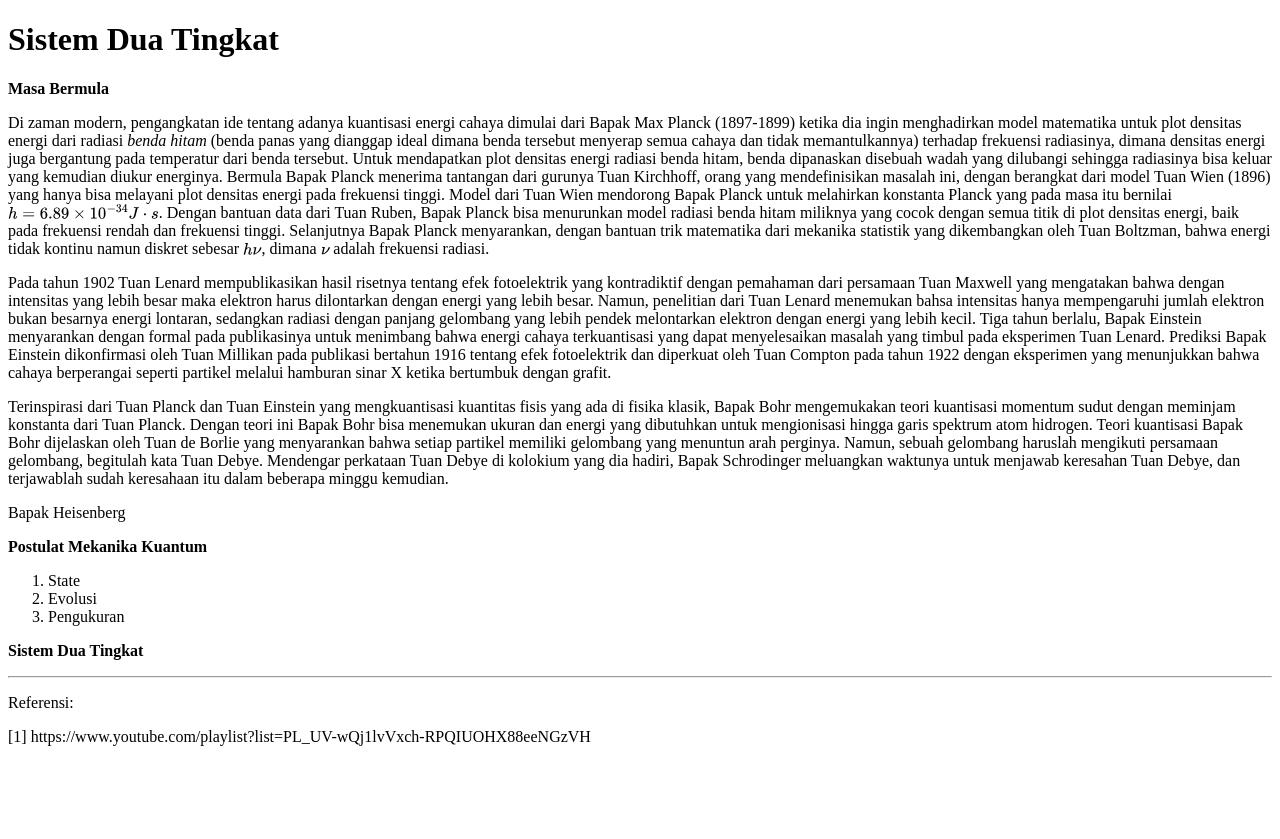
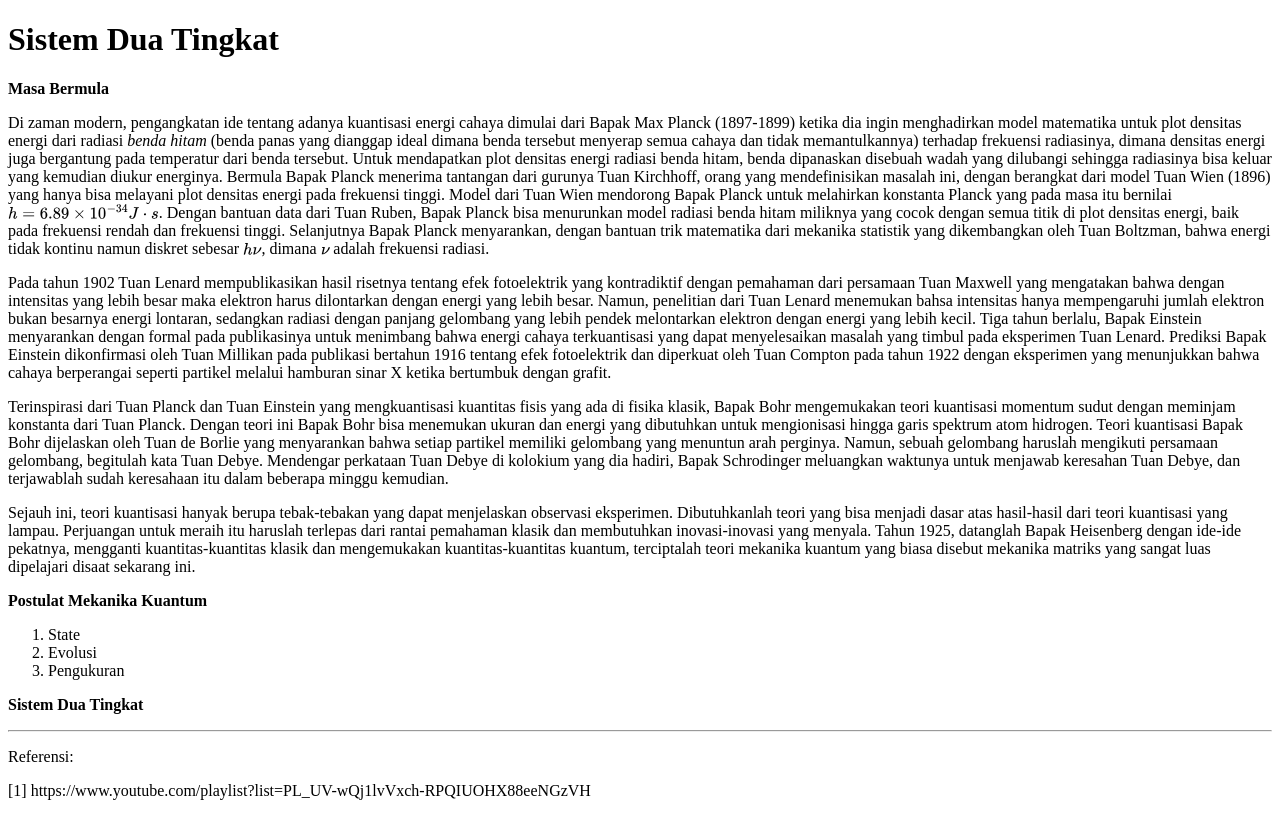
Before and after one commit to dangausuluah/dangausuluah.github.io, a Jekyll site: the page built from _posts/2025-08-26-SDT.md, in a window 1280 px wide. Shown: the top 839 px of the page. Built offline with Jekyll 4.4.1, drawn with Linux system fonts in a browser that asks for light colours; nearby versions of some CDN libraries; our own code applies the rules of GitHub Pages for plain Markdown files; a script that is not in the unit is left out; comment, search, counter and statistics services are not loaded.

Commit message:
Update 2025-08-26-SDT.md

```diff
--- a/_posts/2025-08-26-SDT.md
+++ b/_posts/2025-08-26-SDT.md
@@ -10,7 +10,7 @@ Pada tahun 1902 Tuan Lenard mempublikasikan hasil risetnya tentang efek fotoelek
 
 Terinspirasi dari Tuan Planck dan Tuan Einstein yang mengkuantisasi kuantitas fisis yang ada di fisika klasik, Bapak Bohr mengemukakan teori kuantisasi momentum sudut dengan meminjam konstanta dari Tuan Planck. Dengan teori ini Bapak Bohr bisa menemukan ukuran dan energi yang dibutuhkan untuk mengionisasi hingga garis spektrum atom hidrogen. Teori kuantisasi Bapak Bohr dijelaskan oleh Tuan de Borlie yang menyarankan bahwa setiap partikel memiliki gelombang yang menuntun arah perginya. Namun, sebuah gelombang haruslah mengikuti persamaan gelombang, begitulah kata Tuan Debye. Mendengar perkataan Tuan Debye di kolokium yang dia hadiri, Bapak Schrodinger meluangkan waktunya untuk menjawab keresahan Tuan Debye, dan terjawablah sudah keresahaan itu dalam beberapa minggu kemudian.
 
-Bapak Heisenberg
+Sejauh ini, teori kuantisasi hanyak berupa tebak-tebakan yang dapat menjelaskan observasi eksperimen. Dibutuhkanlah teori yang bisa menjadi dasar atas hasil-hasil dari teori kuantisasi yang lampau. Perjuangan untuk meraih itu haruslah terlepas dari rantai pemahaman klasik dan membutuhkan inovasi-inovasi yang menyala. Tahun 1925, datanglah Bapak Heisenberg dengan ide-ide pekatnya, mengganti kuantitas-kuantitas klasik dan mengemukakan kuantitas-kuantitas kuantum, terciptalah teori mekanika kuantum yang biasa disebut mekanika matriks yang sangat luas dipelajari disaat sekarang ini.
 
 <b>Postulat Mekanika Kuantum</b>
 
```
